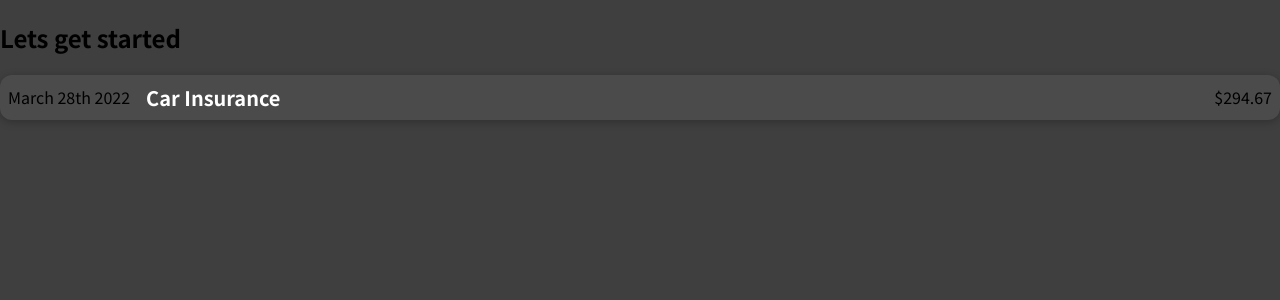
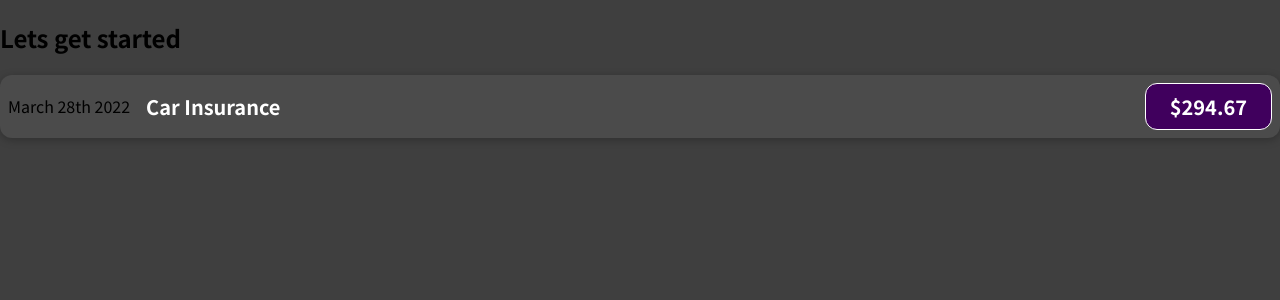
Before and after one commit to DanielVillasmil/Udemy-React, a JavaScript app: page / in a window 1280 px wide. Shown: the top 300 px of the page. Built offline with nearby package versions, Linux system fonts and the light colour scheme.

Commit message:
corrected typo on div className

```diff
--- a/src/components/ExpenseItem/ExpenseItem.js
+++ b/src/components/ExpenseItem/ExpenseItem.js
@@ -7,7 +7,7 @@ function ExpenseItem() {
                 <div className='expense-item__description'>
                     <h2>Car Insurance</h2>
                 </div>
-            <div className='expense0-item__price'>$294.67</div>
+            <div className='expense-item__price'>$294.67</div>
         </div>
     );
 }
```
